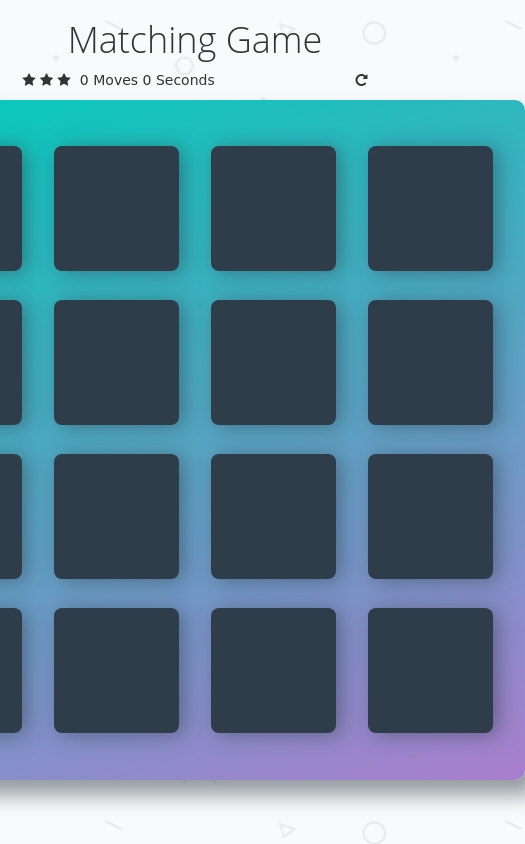
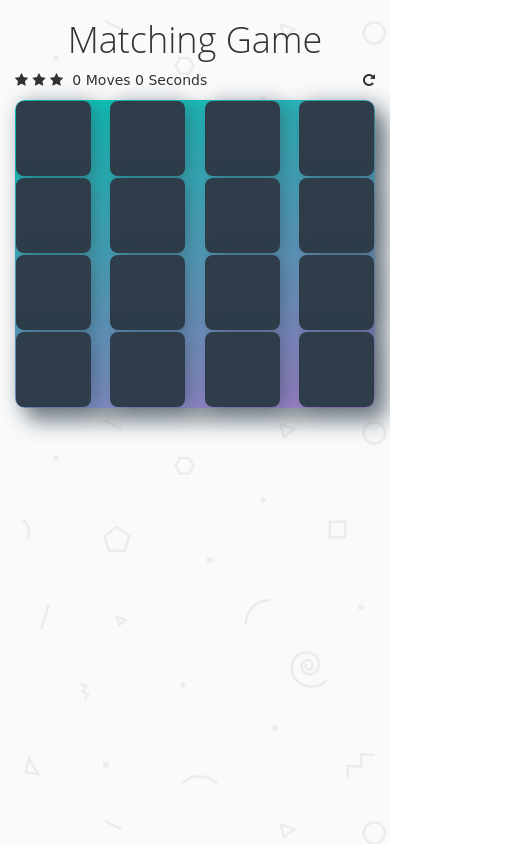
Before and after one commit to Ana-MariaCovaci/project-memory-game, a plain HTML site: page index.html in a window 390 px wide. Shown: the whole page, 525 px wide, since content can reach past the window. Drawn offline with nearby package versions, Linux system fonts and the light colour scheme; a web font is replaced by a local one.

Commit message:
Added media queries

```diff
--- a/css/app.css
+++ b/css/app.css
@@ -125,3 +125,64 @@ h1 {
     right: 0;
     top: 0;
 }
+
+/* Media queries */
+@media only screen and (max-width: 659px) {
+    .score-panel {
+        width: 100%;
+    }
+
+    .deck {
+        width: 100%;
+        height: 100%;
+        min-height: 100%;
+        min-width: 100%;
+        margin: 0;
+        padding: 0;
+    }
+
+    .deck .card {
+        height: 110px;
+        width: 110px;
+        margin: 10px;
+    }
+
+    .deck .card.show {
+        line-height: 110px;
+    }
+}
+
+@media only screen and (max-width: 549px) {
+    .deck .card {
+        height: 100px;
+        width: 100px;
+        margin: 5px;
+    }
+
+    .deck .card.show {
+        line-height: 100px;
+    }
+}
+
+@media only screen and (max-width: 469px) {
+    .deck .card {
+        height: 90px;
+        width: 90px;
+        margin: 1px;
+    }
+
+    .deck .card.show {
+        line-height: 90px;
+    }
+}
+
+@media only screen and (max-width: 399px) {
+    .deck .card {
+        height: 75px;
+        width: 75px;
+    }
+
+    .deck .card.show {
+        line-height: 75px;
+    }
+}
--- a/index.html
+++ b/index.html
@@ -3,7 +3,7 @@
 <head>
     <meta charset="utf-8">
     <title>Matching Game</title>
-    <meta name="description" content="">
+    <meta name="viewport" content="width=device-width, initial-scale=1">
     <link rel="stylesheet prefetch" href="https://fonts.googleapis.com/css?family=Coda">
     <link rel="stylesheet" href="https://cdnjs.cloudflare.com/ajax/libs/normalize/7.0.0/normalize.min.css">
     <link rel="stylesheet" href="https://maxcdn.bootstrapcdn.com/bootstrap/3.3.7/css/bootstrap.min.css">
--- a/js/app.js
+++ b/js/app.js
@@ -185,18 +185,20 @@ function match(element) {
 
     checkWin();
 
-    element.classList.remove("open", "show");
-    overlay.removeClass("overlay");
-
+    setTimeout(function() {
+        element.classList.remove("open", "show");
+        overlay.removeClass("overlay");
+    }, 500);
 }
 
 // Handle cards that don't match
 function mismatch(element) {
     element.classList.add("mismatch");
 
-    element.classList.remove("mismatch", "open", "show");
-    overlay.removeClass("overlay");
-
+    setTimeout(function() {
+        element.classList.remove("mismatch", "open", "show");
+        overlay.removeClass("overlay");
+    }, 500);
 }
 
 // Checks if the game is won
```
